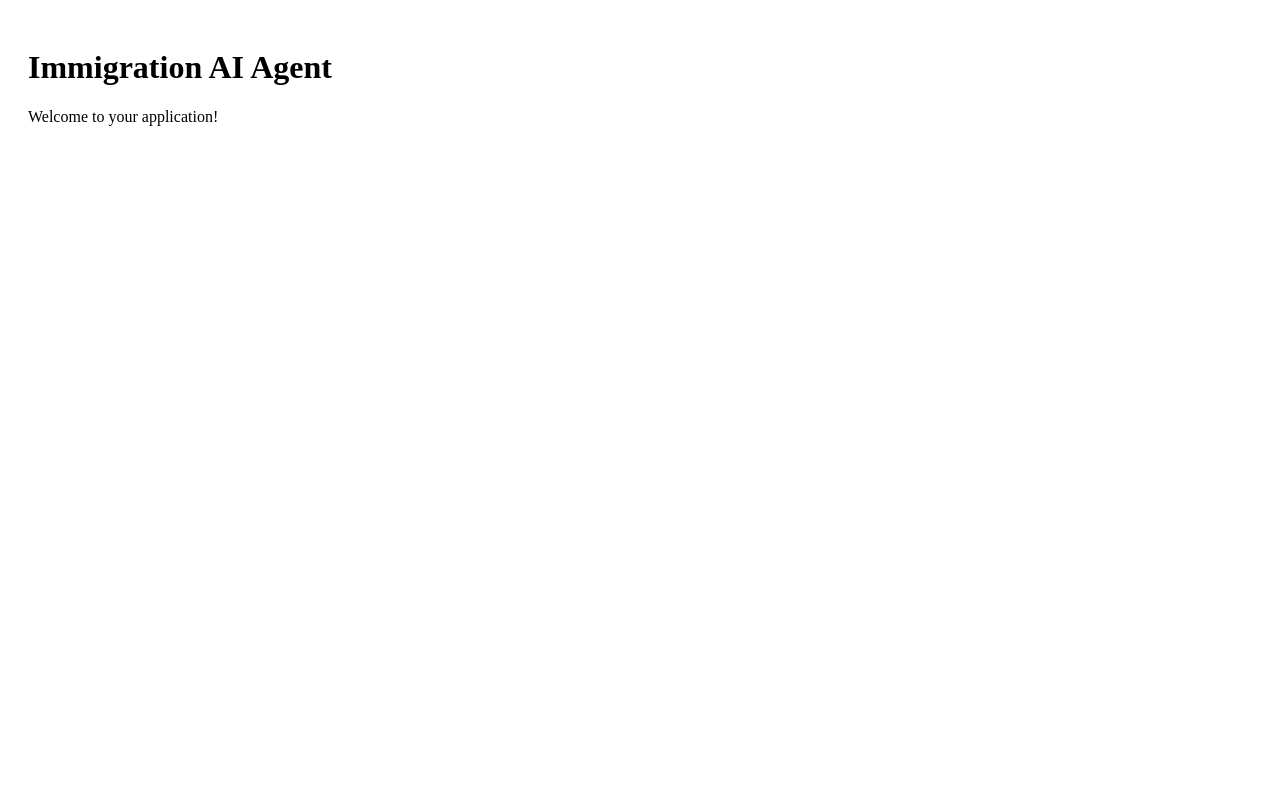
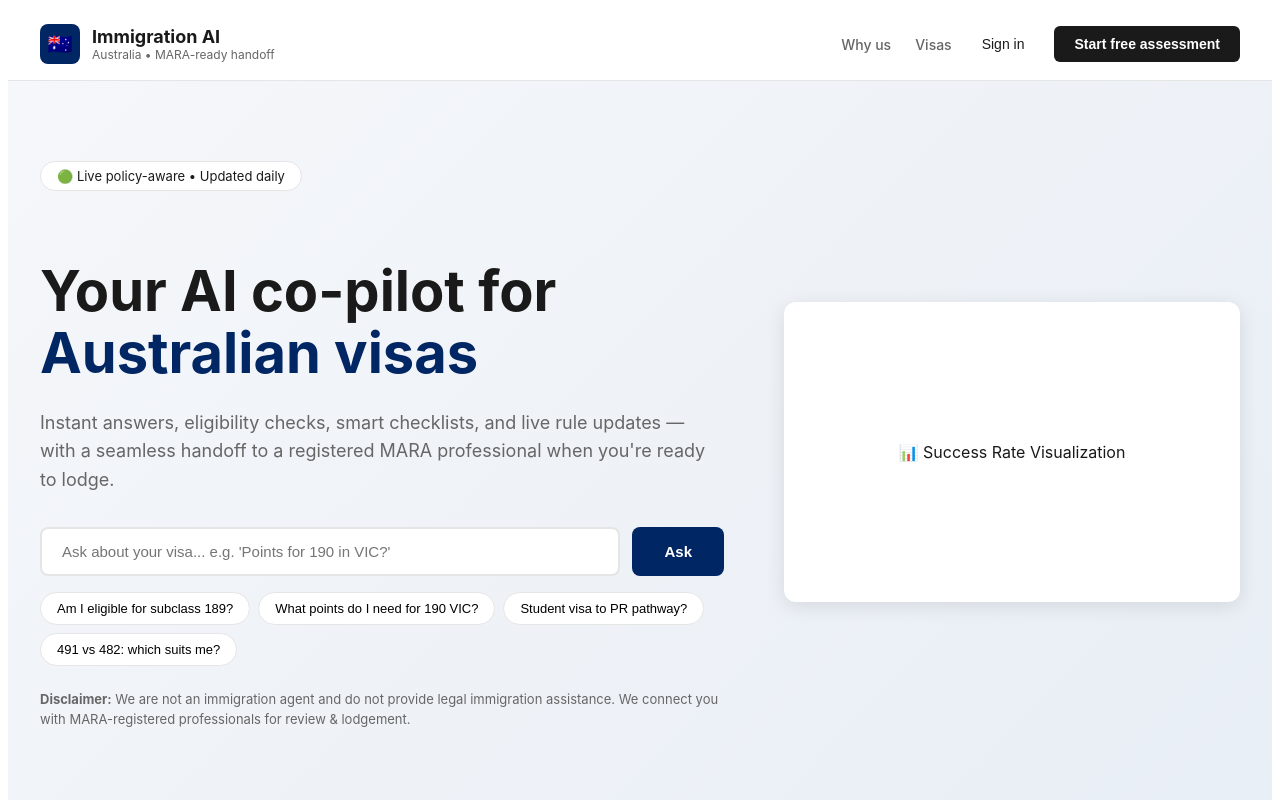
Before and after one commit to oddlyrohit/immigration-ai-agent, a React (Create React App) app in the folder frontend/: page / in a window 1280 px wide. Shown: the top 800 px of the page. Built offline with nearby package versions, Linux system fonts and the light colour scheme; no server answers.

Commit message:
Restore proper App.js with LandingPage and ChatInterface

```diff
--- a/frontend/src/App.js
+++ b/frontend/src/App.js
@@ -1,10 +1,31 @@
-import React from 'react';
+import React, { useState } from 'react';
+import LandingPage from './LandingPage';
+import ChatInterface from './ChatInterface';
 
 function App() {
+  const [showChat, setShowChat] = useState(false);
+  const [initialMessage, setInitialMessage] = useState('');
+
+  const handleStartChat = (message = '') => {
+    setInitialMessage(message);
+    setShowChat(true);
+  };
+
+  const handleBackToLanding = () => {
+    setShowChat(false);
+    setInitialMessage('');
+  };
+
   return (
-    <div style={{ padding: '20px' }}>
-      <h1>Immigration AI Agent</h1>
-      <p>Welcome to your application!</p>
+    <div>
+      {showChat ? (
+        <ChatInterface
+          initialMessage={initialMessage}
+          onBack={handleBackToLanding}
+        />
+      ) : (
+        <LandingPage onStartChat={handleStartChat} />
+      )}
     </div>
   );
 }
```
